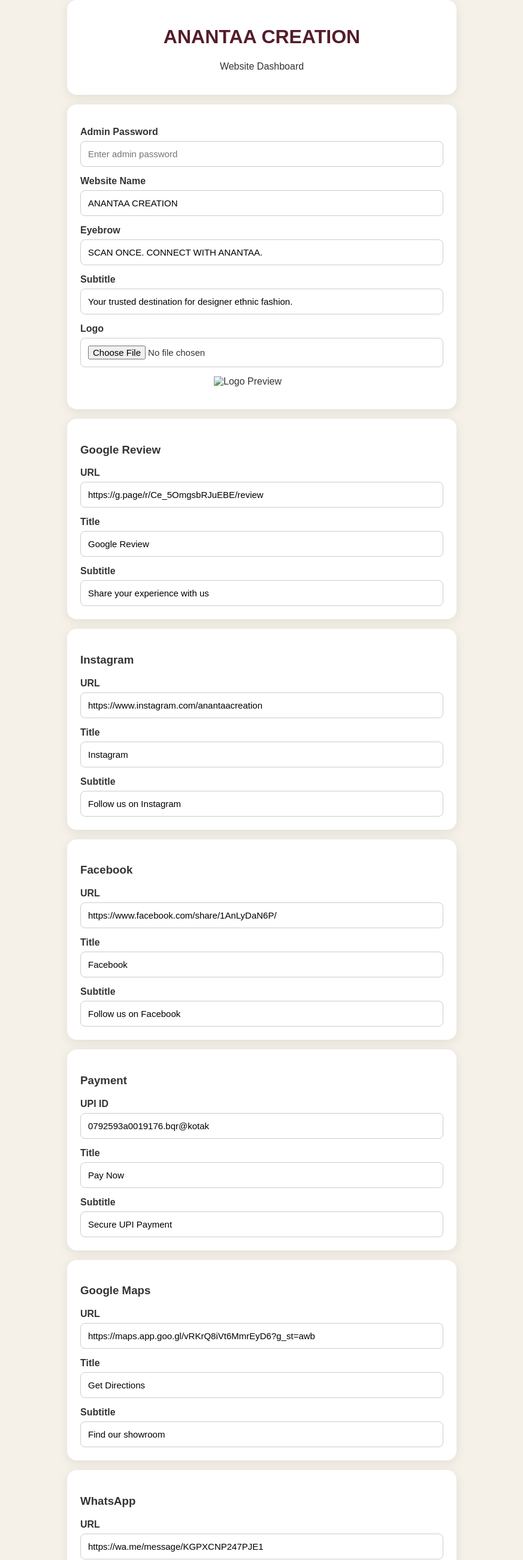
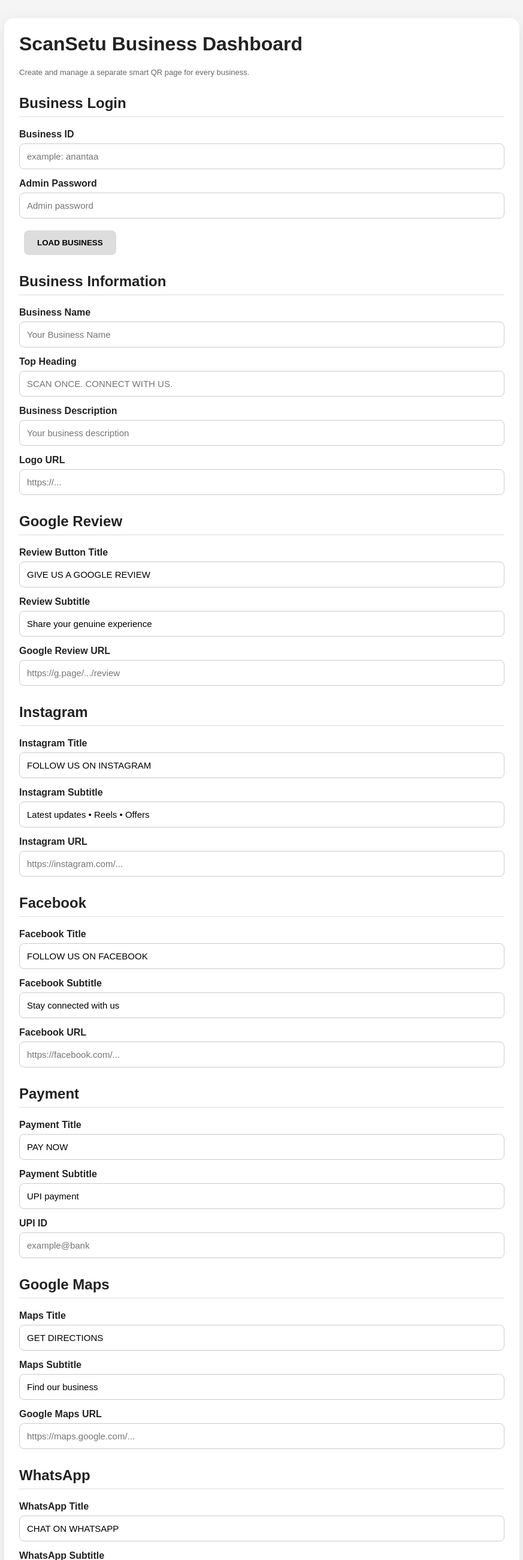
Before and after one commit to manojmodh80-pixel/SCANSETU-BUSINESS-, a plain HTML site: page pablic/dashboard.html in a window 1280 px wide. Shown: the part 20-2620 px from the top of the page at 60% size, without its empty margins (203-1076 px from the left). Drawn offline with Linux system fonts and the light colour scheme.

Commit message:
Update dashboard.html

```diff
--- a/pablic/dashboard.html
+++ b/pablic/dashboard.html
@@ -3,72 +3,95 @@
 <head>
 <meta charset="UTF-8">
 <meta name="viewport" content="width=device-width, initial-scale=1.0">
-<title>Anantaa Creation Dashboard</title>
+<title>ScanSetu Business Dashboard</title>
 
 <style>
+*{box-sizing:border-box}
+
 body{
+  margin:0;
   font-family:Arial,sans-serif;
-  background:#f5f1e8;
-  margin:0;
+  background:#f5f5f5;
+  color:#222;
+}
+
+.container{
+  max-width:900px;
+  margin:30px auto;
   padding:20px;
-  color:#333;
 }
-.container{
-  max-width:650px;
-  margin:auto;
+
+.card{
+  background:#fff;
+  padding:25px;
+  border-radius:16px;
+  box-shadow:0 5px 25px rgba(0,0,0,.08);
 }
-.card{
-  background:white;
-  padding:22px;
-  border-radius:16px;
-  margin-bottom:16px;
-  box-shadow:0 4px 18px rgba(0,0,0,.08);
+
+h1{
+  margin-top:0;
 }
-h1{
-  text-align:center;
-  color:#541d2a;
+
+h2{
+  margin-top:30px;
+  border-bottom:1px solid #ddd;
+  padding-bottom:8px;
 }
+
 label{
   display:block;
   font-weight:bold;
   margin-top:15px;
+  margin-bottom:6px;
 }
+
 input,textarea{
   width:100%;
-  box-sizing:border-box;
   padding:12px;
-  margin-top:6px;
   border:1px solid #ccc;
   border-radius:8px;
   font-size:15px;
 }
+
 textarea{
-  min-height:90px;
+  min-height:80px;
+  resize:vertical;
 }
+
 button{
-  width:100%;
-  padding:14px;
-  margin-top:18px;
+  margin-top:20px;
+  padding:13px 22px;
   border:0;
-  border-radius:9px;
-  background:#541d2a;
-  color:white;
-  font-size:16px;
+  border-radius:8px;
+  cursor:pointer;
   font-weight:bold;
 }
-button.secondary{
-  background:#777;
+
+.save{
+  background:#111;
+  color:#fff;
 }
-#msg{
-  text-align:center;
+
+.load{
+  background:#ddd;
+  margin-left:8px;
+}
+
+.status{
+  margin-top:15px;
   font-weight:bold;
-  margin-top:15px;
 }
-#preview{
-  max-width:160px;
-  max-height:100px;
-  display:block;
-  margin:15px auto;
+
+.preview{
+  margin-top:20px;
+  padding:15px;
+  background:#f3f3f3;
+  border-radius:10px;
+}
+
+.small{
+  color:#666;
+  font-size:13px;
 }
 </style>
 </head>
@@ -78,152 +101,353 @@
 <div class="container">
 
 <div class="card">
-<h1>ANANTAA CREATION</h1>
-<p style="text-align:center;">Website Dashboard</p>
+
+<h1>ScanSetu Business Dashboard</h1>
+
+<p class="small">
+Create and manage a separate smart QR page for every business.
+</p>
+
+<h2>Business Login</h2>
+
+<label>Business ID</label>
+<input id="businessId" placeholder="example: anantaa">
+
+<label>Admin Password</label>
+<input id="password" type="password" placeholder="Admin password">
+
+<button class="load" onclick="loadBusiness()">LOAD BUSINESS</button>
+
+<h2>Business Information</h2>
+
+<label>Business Name</label>
+<input id="siteName" placeholder="Your Business Name">
+
+<label>Top Heading</label>
+<input id="eyebrow" placeholder="SCAN ONCE. CONNECT WITH US.">
+
+<label>Business Description</label>
+<input id="subtitle" placeholder="Your business description">
+
+<label>Logo URL</label>
+<input id="logo" placeholder="https://...">
+
+<h2>Google Review</h2>
+
+<label>Review Button Title</label>
+<input id="reviewTitle" value="GIVE US A GOOGLE REVIEW">
+
+<label>Review Subtitle</label>
+<input id="reviewSubtitle" value="Share your genuine experience">
+
+<label>Google Review URL</label>
+<input id="reviewUrl" placeholder="https://g.page/.../review">
+
+<h2>Instagram</h2>
+
+<label>Instagram Title</label>
+<input id="instagramTitle" value="FOLLOW US ON INSTAGRAM">
+
+<label>Instagram Subtitle</label>
+<input id="instagramSubtitle" value="Latest updates • Reels • Offers">
+
+<label>Instagram URL</label>
+<input id="instagramUrl" placeholder="https://instagram.com/...">
+
+<h2>Facebook</h2>
+
+<label>Facebook Title</label>
+<input id="facebookTitle" value="FOLLOW US ON FACEBOOK">
+
+<label>Facebook Subtitle</label>
+<input id="facebookSubtitle" value="Stay connected with us">
+
+<label>Facebook URL</label>
+<input id="facebookUrl" placeholder="https://facebook.com/...">
+
+<h2>Payment</h2>
+
+<label>Payment Title</label>
+<input id="paymentTitle" value="PAY NOW">
+
+<label>Payment Subtitle</label>
+<input id="paymentSubtitle" value="UPI payment">
+
+<label>UPI ID</label>
+<input id="upiId" placeholder="example@bank">
+
+<h2>Google Maps</h2>
+
+<label>Maps Title</label>
+<input id="mapsTitle" value="GET DIRECTIONS">
+
+<label>Maps Subtitle</label>
+<input id="mapsSubtitle" value="Find our business">
+
+<label>Google Maps URL</label>
+<input id="mapsUrl" placeholder="https://maps.google.com/...">
+
+<h2>WhatsApp</h2>
+
+<label>WhatsApp Title</label>
+<input id="whatsappTitle" value="CHAT ON WHATSAPP">
+
+<label>WhatsApp Subtitle</label>
+<input id="whatsappSubtitle" value="Enquiries & details">
+
+<label>WhatsApp URL</label>
+<input id="whatsappUrl" placeholder="https://wa.me/...">
+
+<h2>Phone</h2>
+
+<label>Phone Title</label>
+<input id="phoneTitle" value="CALL NOW">
+
+<label>Phone Subtitle</label>
+<input id="phoneSubtitle" value="Call our business">
+
+<label>Phone Number</label>
+<input id="phoneNumber" placeholder="+91XXXXXXXXXX">
+
+<h2>Footer</h2>
+
+<label>Footer Business Name</label>
+<input id="footerName">
+
+<label>Business Address</label>
+<textarea id="footerAddress"></textarea>
+
+<button class="save" onclick="saveBusiness()">SAVE BUSINESS</button>
+
+<div id="status" class="status"></div>
+
+<div class="preview">
+<strong>Business Page URL:</strong>
+<div id="pageUrl">Enter Business ID</div>
 </div>
 
-<div class="card">
-
-<label>Admin Password</label>
-<input id="password" type="password" placeholder="Enter admin password">
-
-<label>Website Name</label>
-<input id="siteName" value="ANANTAA CREATION">
-
-<label>Eyebrow</label>
-<input id="eyebrow" value="SCAN ONCE. CONNECT WITH ANANTAA.">
-
-<label>Subtitle</label>
-<input id="subtitle" value="Your trusted destination for designer ethnic fashion.">
-
-<label>Logo</label>
-<input id="logoFile" type="file" accept="image/*">
-
-<img id="preview" src="anantaa-logo.png" alt="Logo Preview">
-
+</div>
 </div>
 
-<div class="card">
+<script>
 
-<h3>Google Review</h3>
-<label>URL</label>
-<input id="reviewUrl" value="https://g.page/r/Ce_5OmgsbRJuEBE/review">
+function value(id){
+  return document.getElementById(id).value.trim();
+}
 
-<label>Title</label>
-<input id="reviewTitle" value="Google Review">
+function setValue(id,val){
+  document.getElementById(id).value = val || "";
+}
 
-<label>Subtitle</label>
-<input id="reviewSubtitle" value="Share your experience with us">
+function updatePageUrl(){
+  const id = value("businessId");
 
-</div>
+  if(id){
+    document.getElementById("pageUrl").textContent =
+      window.location.origin + "/?business=" + encodeURIComponent(id);
+  }else{
+    document.getElementById("pageUrl").textContent =
+      "Enter Business ID";
+  }
+}
 
-<div class="card">
+document.getElementById("businessId").addEventListener(
+  "input",
+  updatePageUrl
+);
 
-<h3>Instagram</h3>
-<label>URL</label>
-<input id="instagramUrl" value="https://www.instagram.com/anantaacreation">
+async function loadBusiness(){
 
-<label>Title</label>
-<input id="instagramTitle" value="Instagram">
+  const businessId = value("businessId");
 
-<label>Subtitle</label>
-<input id="instagramSubtitle" value="Follow us on Instagram">
+  if(!businessId){
+    alert("Please enter Business ID");
+    return;
+  }
 
-</div>
+  const status = document.getElementById("status");
+  status.textContent = "Loading...";
 
-<div class="card">
+  try{
 
-<h3>Facebook</h3>
-<label>URL</label>
-<input id="facebookUrl" value="https://www.facebook.com/share/1AnLyDaN6P/">
+    const response = await fetch(
+      "/api/config/" + encodeURIComponent(businessId),
+      {cache:"no-store"}
+    );
 
-<label>Title</label>
-<input id="facebookTitle" value="Facebook">
+    if(!response.ok){
+      throw new Error("Business not found");
+    }
 
-<label>Subtitle</label>
-<input id="facebookSubtitle" value="Follow us on Facebook">
+    const c = await response.json();
 
-</div>
+    setValue("businessId",c.businessId || businessId);
+    setValue("siteName",c.siteName);
+    setValue("eyebrow",c.eyebrow);
+    setValue("subtitle",c.subtitle);
 
-<div class="card">
+    setValue("logo",c.logo && c.logo.url);
 
-<h3>Payment</h3>
+    setValue("reviewTitle",c.review && c.review.title);
+    setValue("reviewSubtitle",c.review && c.review.subtitle);
+    setValue("reviewUrl",c.review && c.review.url);
 
-<label>UPI ID</label>
-<input id="upiId" value="0792593a0019176.bqr@kotak">
+    setValue("instagramTitle",c.instagram && c.instagram.title);
+    setValue("instagramSubtitle",c.instagram && c.instagram.subtitle);
+    setValue("instagramUrl",c.instagram && c.instagram.url);
 
-<label>Title</label>
-<input id="paymentTitle" value="Pay Now">
+    setValue("facebookTitle",c.facebook && c.facebook.title);
+    setValue("facebookSubtitle",c.facebook && c.facebook.subtitle);
+    setValue("facebookUrl",c.facebook && c.facebook.url);
 
-<label>Subtitle</label>
-<input id="paymentSubtitle" value="Secure UPI Payment">
+    setValue("paymentTitle",c.payment && c.payment.title);
+    setValue("paymentSubtitle",c.payment && c.payment.subtitle);
+    setValue("upiId",c.payment && c.payment.upiId);
 
-</div>
+    setValue("mapsTitle",c.maps && c.maps.title);
+    setValue("mapsSubtitle",c.maps && c.maps.subtitle);
+    setValue("mapsUrl",c.maps && c.maps.url);
 
-<div class="card">
+    setValue("whatsappTitle",c.whatsapp && c.whatsapp.title);
+    setValue("whatsappSubtitle",c.whatsapp && c.whatsapp.subtitle);
+    setValue("whatsappUrl",c.whatsapp && c.whatsapp.url);
 
-<h3>Google Maps</h3>
+    setValue("phoneTitle",c.phone && c.phone.title);
+    setValue("phoneSubtitle",c.phone && c.phone.subtitle);
+    setValue("phoneNumber",c.phone && c.phone.number);
 
-<label>URL</label>
-<input id="mapsUrl" value="https://maps.app.goo.gl/vRKrQ8iVt6MmrEyD6?g_st=awb">
+    setValue("footerName",c.footer && c.footer.name);
+    setValue("footerAddress",c.footer && c.footer.address);
 
-<label>Title</label>
-<input id="mapsTitle" value="Get Directions">
+    updatePageUrl();
 
-<label>Subtitle</label>
-<input id="mapsSubtitle" value="Find our showroom">
+    status.textContent = "Business loaded ✓";
 
-</div>
+  }catch(error){
 
-<div class="card">
+    console.error(error);
+    status.textContent = "Business not found.";
+  }
+}
 
-<h3>WhatsApp</h3>
+async function saveBusiness(){
 
-<label>URL</label>
-<input id="whatsappUrl" value="https://wa.me/message/KGPXCNP247PJE1">
+  const businessId = value("businessId");
+  const password = value("password");
 
-<label>Title</label>
-<input id="whatsappTitle" value="WhatsApp">
+  if(!businessId){
+    alert("Please enter Business ID");
+    return;
+  }
 
-<label>Subtitle</label>
-<input id="whatsappSubtitle" value="Chat with us">
+  if(!password){
+    alert("Please enter Admin Password");
+    return;
+  }
 
-</div>
+  const data = {
 
-<div class="card">
+    businessId:businessId,
 
-<h3>Phone</h3>
+    siteName:value("siteName"),
+    eyebrow:value("eyebrow"),
+    subtitle:value("subtitle"),
 
-<label>Phone Number</label>
-<input id="phoneNumber" value="+919956464164">
+    logo:{
+      url:value("logo")
+    },
 
-<label>Title</label>
-<input id="phoneTitle" value="Call Now">
+    review:{
+      title:value("reviewTitle"),
+      subtitle:value("reviewSubtitle"),
+      url:value("reviewUrl")
+    },
 
-<label>Subtitle</label>
-<input id="phoneSubtitle" value="Contact Anantaa Creation">
+    instagram:{
+      title:value("instagramTitle"),
+      subtitle:value("instagramSubtitle"),
+      url:value("instagramUrl")
+    },
 
-</div>
+    facebook:{
+      title:value("facebookTitle"),
+      subtitle:value("facebookSubtitle"),
+      url:value("facebookUrl")
+    },
 
-<div class="card">
+    payment:{
+      title:value("paymentTitle"),
+      subtitle:value("paymentSubtitle"),
+      upiId:value("upiId")
+    },
 
-<h3>Footer</h3>
+    maps:{
+      title:value("mapsTitle"),
+      subtitle:value("mapsSubtitle"),
+      url:value("mapsUrl")
+    },
 
-<label>Footer Name</label>
-<input id="footerName" value="Anantaa Creation">
+    whatsapp:{
+      title:value("whatsappTitle"),
+      subtitle:value("whatsappSubtitle"),
+      url:value("whatsappUrl")
+    },
 
-<label>Address</label>
-<textarea id="footerAddress">Parth Avenue Commercial Complex, Shop No. FF-2 & FF-3
-Opp. Savita Society, Nr. Naranpura Crossing, Ahmedabad</textarea>
+    phone:{
+      title:value("phoneTitle"),
+      subtitle:value("phoneSubtitle"),
+      number:value("phoneNumber")
+    },
 
-</div>
+    footer:{
+      name:value("footerName"),
+      address:value("footerAddress")
+    }
+  };
 
-<div class="card">
+  const status = document.getElementById("status");
 
-<button onclick="loadData()">LOAD CURRENT DATA</button>
+  status.textContent = "Saving...";
 
-<button onclick="saveData()">SAVE CHANGES</button>
+  try{
 
-<p id="msg"></p>
+    const response = await fetch(
+      "/api/config/" + encodeURIComponent(businessId),
+      {
+        method:"PUT",
 
-</div
+        headers:{
+          "Content-Type":"application/json",
+          "X-Admin-Password":password
+        },
+
+        body:JSON.stringify(data)
+      }
+    );
+
+    const result = await response.json();
+
+    if(!response.ok){
+      throw new Error(result.error || "Save failed");
+    }
+
+    updatePageUrl();
+
+    status.textContent =
+      "Business saved successfully ✓";
+
+  }catch(error){
+
+    console.error(error);
+
+    status.textContent =
+      "Save failed: " + error.message;
+  }
+}
+
+updatePageUrl();
+
+</script>
+
+</body>
+</html>
```
